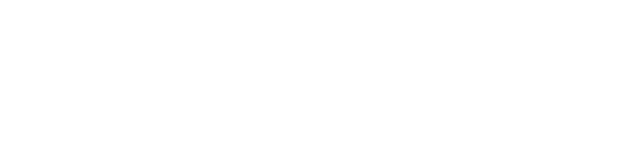
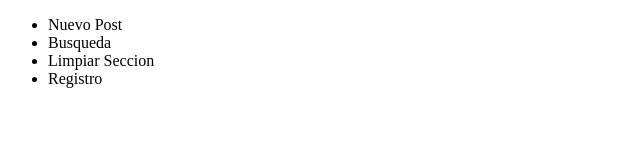
Before and after one commit to AlejoPal/28OctubreEjercicio, a plain HTML site: page index.html in a window 1280 px wide. Shown: the whole page, without its empty margins (0-640 px from the left). Drawn offline with Linux system fonts and the light colour scheme.

Commit message:
agregar estructura del header y link

```diff
--- a/index.html
+++ b/index.html
@@ -4,11 +4,17 @@
     <meta charset="UTF-8">
     <meta http-equiv="X-UA-Compatible" content="IE=edge">
     <meta name="viewport" content="width=device-width, initial-scale=1.0">
+    <link rel="stylesheet" href="./styles/estilos.css">
     <title>Document</title>
 </head>
 <body>
     <header>
-
+        <ul>
+            <li>Nuevo Post</li>
+            <li>Busqueda</li>
+            <li>Limpiar Seccion</li>
+            <li>Registro</li>
+        </ul>
     </header>
 
     <main>
```
Also changed, not shown: styles/estilos.css (added).
